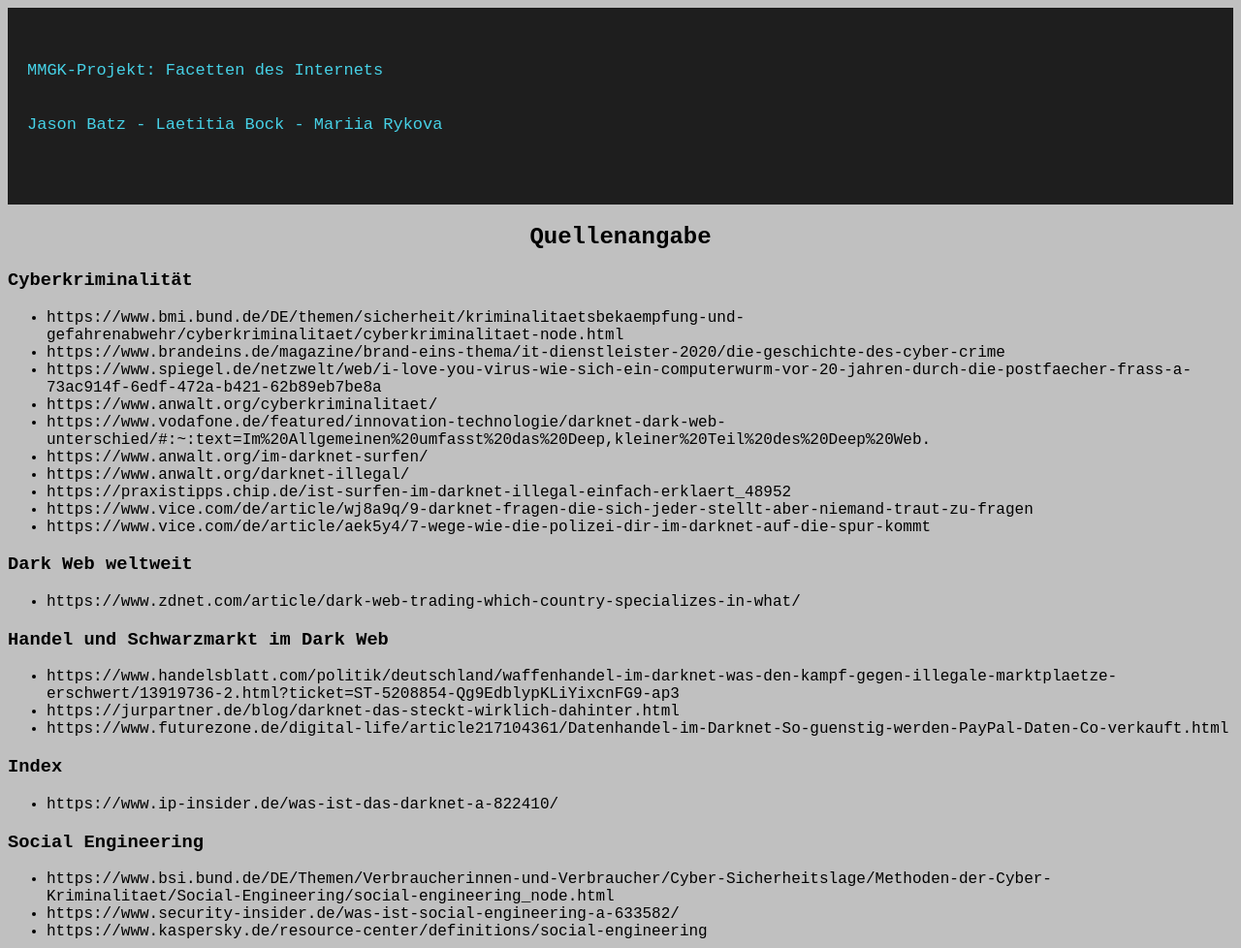
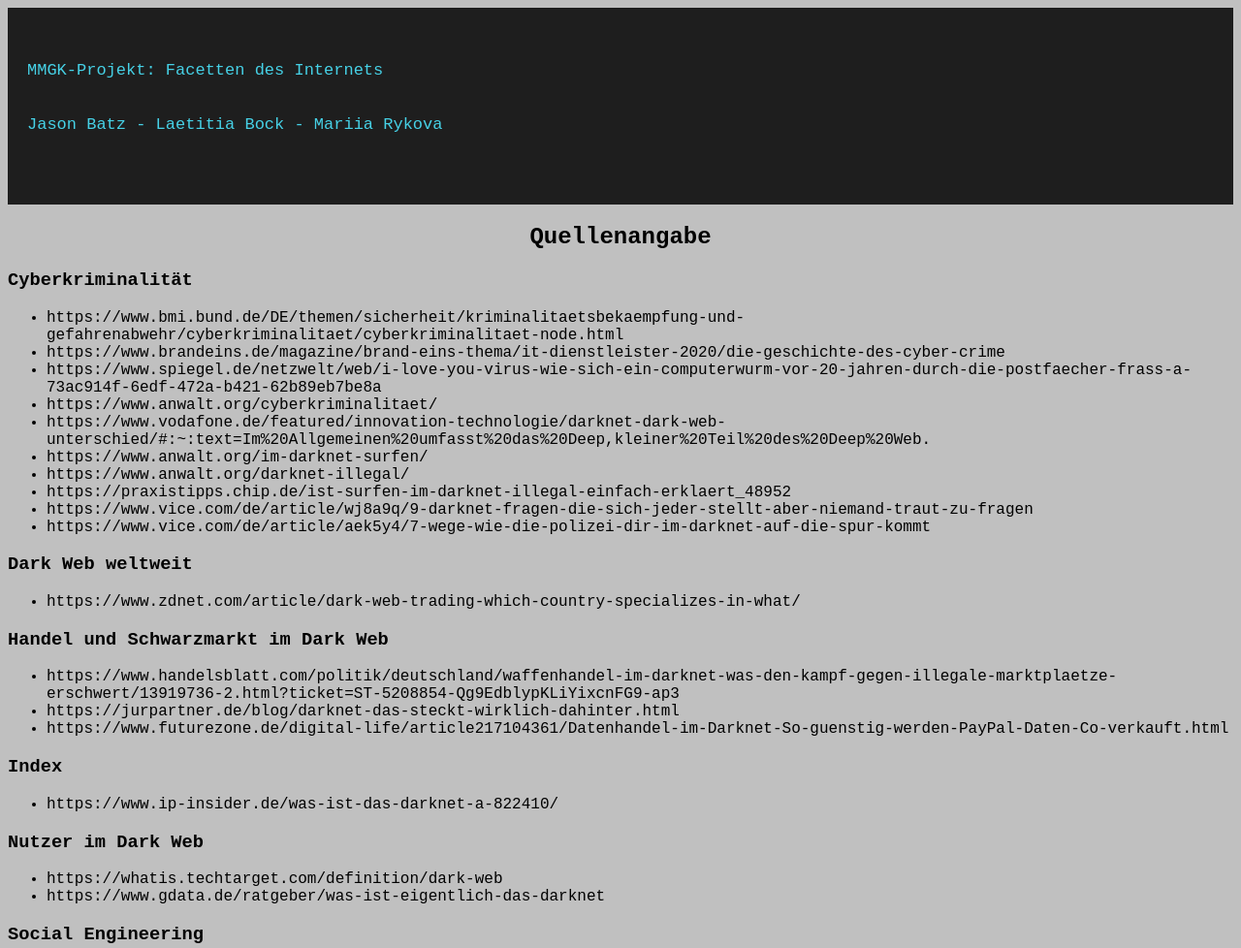
Before and after one commit to jaycera/-Projekt-MMGK, a plain HTML site: page quellen.html in a window 1280 px wide. Shown: the top 978 px of the page at 97% size. Drawn offline with Linux system fonts and the light colour scheme.

Commit message:
Update quellen.html

```diff
--- a/quellen.html
+++ b/quellen.html
@@ -41,6 +41,11 @@
     <ul>
       <li>https://www.ip-insider.de/was-ist-das-darknet-a-822410/</li>
     </ul>
+    <h3>Nutzer im Dark Web</h3>
+    <ul>
+      <li>https://whatis.techtarget.com/definition/dark-web</li>
+      <li>https://www.gdata.de/ratgeber/was-ist-eigentlich-das-darknet</li>
+    </ul>
     <h3>Social Engineering</h3>
     <ul>
       <li>https://www.bsi.bund.de/DE/Themen/Verbraucherinnen-und-Verbraucher/Cyber-Sicherheitslage/Methoden-der-Cyber-Kriminalitaet/Social-Engineering/social-engineering_node.html</li>
```
